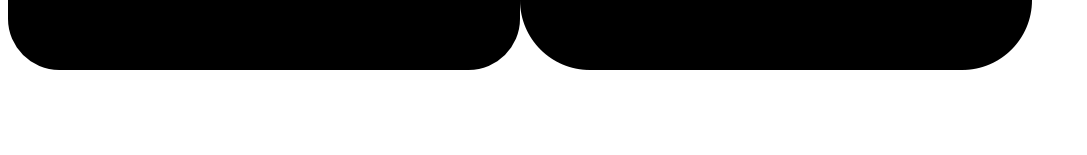
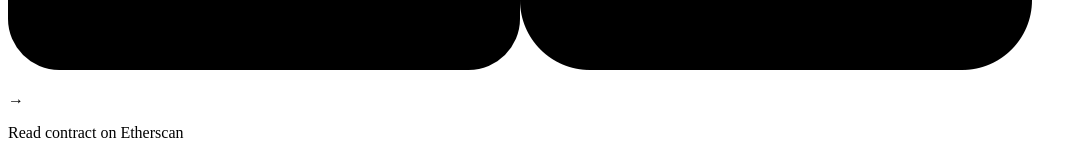
Before and after one commit to vinismachadoo/web3-wave-portal, a Next.js app: page / in a window 1280 px wide. Shown: the part 2041-2196 px from the top of the page, without its empty margins (0-1087 px from the left). Before the commit the page ends 2123 px from the top, so only its background shows below. Built offline with nearby package versions, Linux system fonts and the light colour scheme.

Commit message:
etherscan validation

```diff
--- a/components/Footer.js
+++ b/components/Footer.js
@@ -18,6 +18,13 @@
       <a href={`${GITHUB_LINK}${GITHUB_USERNAME}`} target="_blank">
         <img className="w-4 h-4 mx-1" src="/github.png" alt="github" />
       </a>
+      <p className="mx-1">&rarr;</p>
+      {/* <a
+        href={`https://rinkeby.etherscan.io/address/${CONTRACT_ADDRESS}#code`}
+        target="_blank"
+      > */}
+      <p className="underline">Read contract on Etherscan</p>
+      {/* </a> */}
     </div>
   );
 };
```
